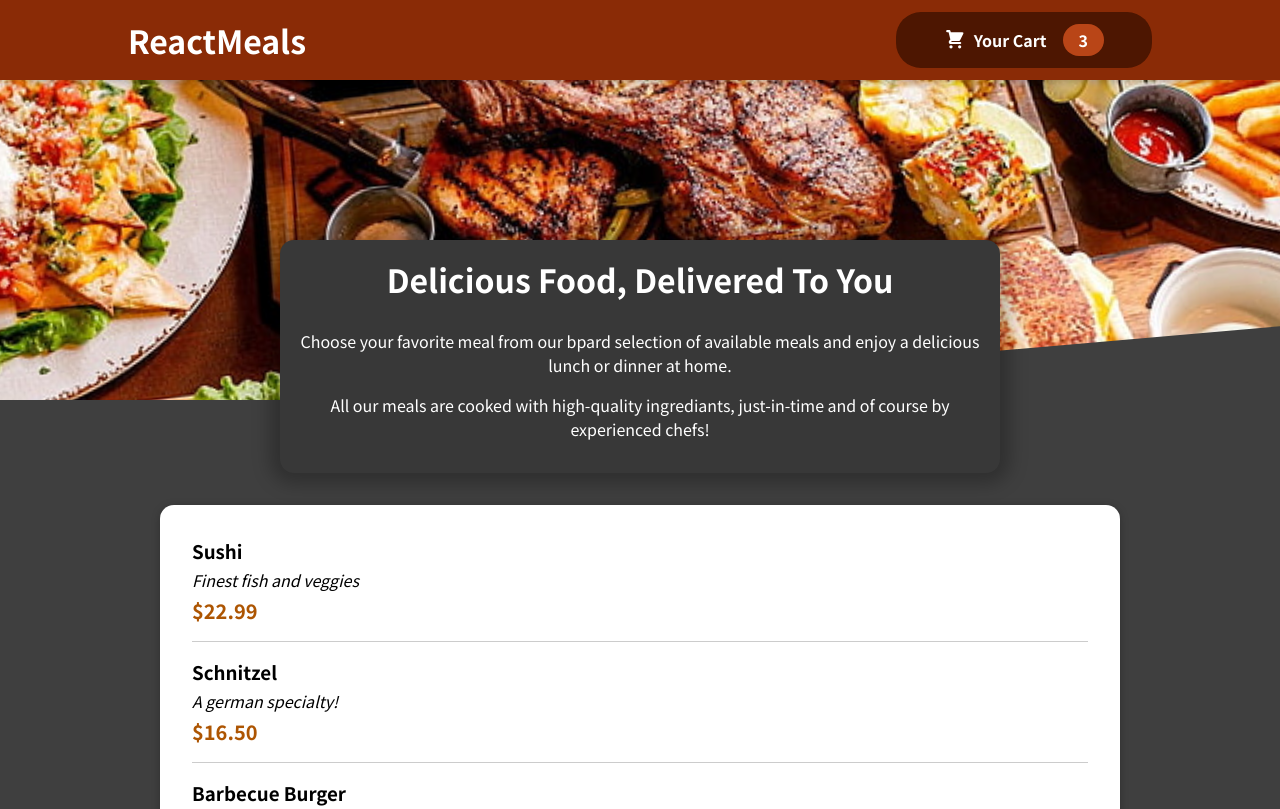
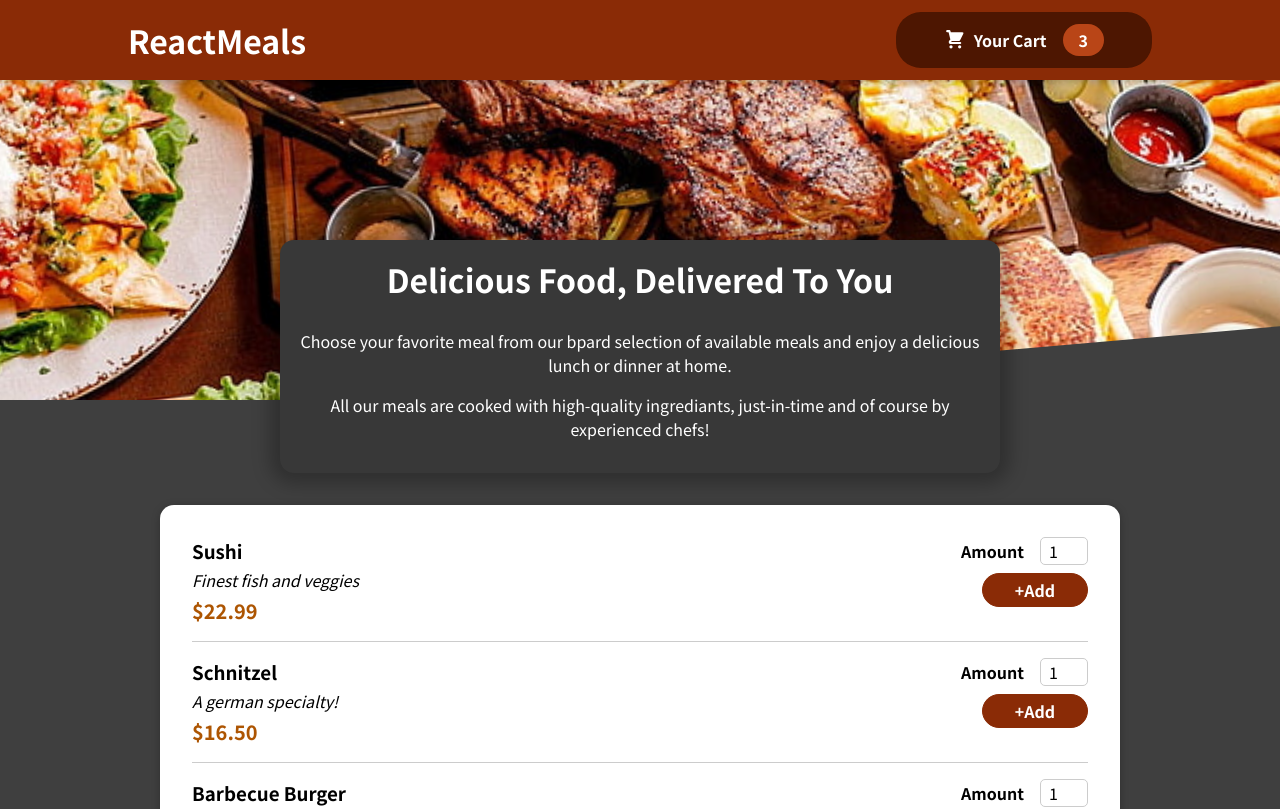
Before and after one commit to GobburiNaresh/restaurant_react, a React (Create React App) app: page / in a window 1280 px wide. Shown: the top 809 px of the page. Built offline with nearby package versions, Linux system fonts and the light colour scheme.

Commit message:
ButtonForm

```diff
--- a/src/components/Meals/MealItem/MealItem.js
+++ b/src/components/Meals/MealItem/MealItem.js
@@ -1,4 +1,5 @@
 import classes from './MealItem.module.css';
+import MealItemForm from './MealItemForm';
 
 const MealItem = (props) => {
     const price = `$${props.price.toFixed(2)}`;
@@ -10,6 +11,9 @@
                 <div className={classes.description}>{props.description}</div>
                 <div className={classes.price}>{price}</div>
             </div>
+            <div>
+                <MealItemForm/>
+            </div>
         </li>
     )
 }
--- /dev/null
+++ b/src/components/Meals/MealItem/MealItemForm.js
@@ -0,0 +1,21 @@
+import Input from '../../UI/Input';
+import classes from './MealItemForm.module.css';
+
+
+const MealItemForm = () => {
+    return (
+        <form className = {classes.form}>
+            <Input label="Amount" input={{
+                id: 'amount',
+                type: 'number',
+                min: '1',
+                max: '5',
+                step: '1',
+                defaultValue: '1'
+            }}/>
+            <button>+Add</button>
+        </form>
+    )
+}
+
+export default MealItemForm;
--- /dev/null
+++ b/src/components/Meals/MealItem/MealItemForm.module.css
@@ -0,0 +1,20 @@
+.form {
+    text-align: right;
+  }
+
+  .form button {
+    font: inherit;
+    cursor: pointer;
+    background-color: #8a2b06;
+    border: 1px solid #8a2b06;
+    color: white;
+    padding: 0.25rem 2rem;
+    border-radius: 20px;
+    font-weight: bold;
+  }
+
+  .form button:hover,
+  .form button:active {
+    background-color: #641e03;
+    border-color: #641e03;
+  }
--- /dev/null
+++ b/src/components/UI/Input.js
@@ -0,0 +1,10 @@
+import classes from './Input.module.css';
+
+const Input = (props) => {
+    return <div className={classes.input}>
+        <label htmlFor={props.input.id}>{props.label}</label>
+        <input {...props.input}/>
+    </div>
+}
+
+export default Input;
--- /dev/null
+++ b/src/components/UI/Input.module.css
@@ -0,0 +1,18 @@
+.input {
+    display: flex;
+    align-items: center;
+    margin-bottom: 0.5rem;
+  }
+
+  .input label {
+    font-weight: bold;
+    margin-right: 1rem;
+  }
+
+  .input input {
+    width: 3rem;
+    border-radius: 5px;
+    border: 1px solid #ccc;
+    font: inherit;
+    padding-left: 0.5rem;
+  }
```
